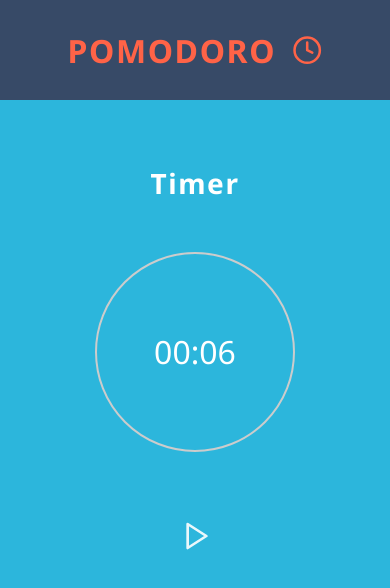
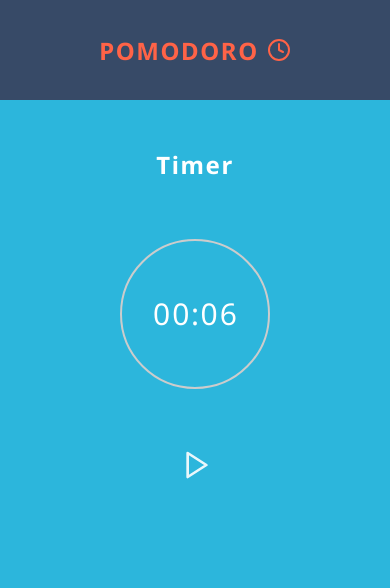
Before and after one commit to Rykasa/pomodoro-timer, a React (Vite) app: page / in a window 390 px wide. Shown: the top 588 px of the page. Built offline with nearby package versions, Linux system fonts and the light colour scheme.

Commit message:
make it  responsive

```diff
--- a/src/components/Countdown/styles.ts
+++ b/src/components/Countdown/styles.ts
@@ -4,14 +4,30 @@ export const Container = styled.div`
   display: flex;
   align-items: center;
   justify-content: center;
+
+  font-size: 2rem;
+
+  @media (max-width: 800px){
+    font-size: 1.875rem;
+  }
 `;
 
-export const MinutesWrap = styled.div``;
+export const MinutesWrap = styled.div`
+  display: flex;
+  align-items: center;
+  gap: 2px;
+`;
 
 export const Minute = styled.span``;
 
-export const Divisor = styled.span``;
+export const Divisor = styled.span`
+  margin: 0 .1rem;
+`;
 
-export const SecondsWrap = styled.div``;
+export const SecondsWrap = styled.div`
+  display: flex;
+  align-items: center;
+  gap: 2px;
+`;
 
 export const Second = styled.span``;
--- a/src/components/Header/styles.ts
+++ b/src/components/Header/styles.ts
@@ -4,16 +4,24 @@ export const Header = styled.header`
   display: flex;
   align-items: center;
   justify-content: center;
-  gap: 1rem;
+  gap: .5rem;
   background-color: var(--color-1);
   width: 100%;
   color: tomato;
   height: 100px;
   font-size: 1.9rem;
+
+  @media (max-width: 800px){
+    font-size: 1.5rem;
+  }
 `;
 
 export const Title = styled.h3`
   font-size: 2rem;
   text-transform: uppercase;
   letter-spacing: .1rem;
+
+  @media (max-width: 800px){
+    font-size: 1.5rem;
+  }
 `;
--- a/src/components/Timer/index.tsx
+++ b/src/components/Timer/index.tsx
@@ -10,7 +10,7 @@ export function Timer(){
   return(
     <C.Container>
           <C.TimerHeading>Timer</C.TimerHeading>
-          {hadBreak && 'Take a break'}
+          {hadBreak && <C.BreakTitle>Take a break</C.BreakTitle>}
           <C.TimeWrapper>
             <C.ProgressBar isActive={isActive} hadBreak={hadBreak} />
             <C.Countdown>
@@ -19,12 +19,12 @@ export function Timer(){
           </C.TimeWrapper>
         <C.BtnContainer>
             {isActive ? (
-              <C.Button onClick={stopCountdown}>
+              <C.Button onClick={stopCountdown}  className={isActive ? 'active' : ''}>
                 <FiX />
               </C.Button>
             ) : (
-              <C.Button onClick={startCountdown}>
-                <FiPlay className="play-icon" />
+              <C.Button onClick={startCountdown} className={isActive ? 'active' : ''}>
+                <FiPlay className='play-icon' />
               </C.Button>
             )}
         </C.BtnContainer>
--- a/src/components/Timer/styles.ts
+++ b/src/components/Timer/styles.ts
@@ -15,16 +15,30 @@ export const TimerHeading = styled.h2`
   letter-spacing: .1rem;
   text-transform: capitalize;
   font-size: 1.75rem;
-  margin-top: 4rem;
+  margin-top: 3rem;
   margin-bottom: 2rem;
+
+  @media (max-width: 800px){
+    font-size: 1.5rem;
+  }
+`;
+
+export const BreakTitle = styled.span`
+  color: #fff;
+  font-size: 0.875rem;
+  text-transform: uppercase;
+  letter-spacing: .1rem;
 `;
 
 export const TimeWrapper = styled.div`
-  font-size: 2rem;
   display: flex;
   align-items: center;
   justify-content: center;
   margin: 6rem;
+
+  @media (max-width: 800px){
+    margin: 5rem;
+  }
 `;
 
 export const ProgressBar = styled.div<{isActive: boolean, hadBreak: boolean}>`
@@ -34,6 +48,11 @@ export const ProgressBar = styled.div<{isActive: boolean, hadBreak: boolean}>`
   width: 200px;
   height: 200px;
   position: absolute;
+
+  @media (max-width: 800px){
+    width: 150px;
+    height: 150px;
+  }
 
   :before{
     content: '';
@@ -61,15 +80,14 @@ export const ProgressBar = styled.div<{isActive: boolean, hadBreak: boolean}>`
 
 export const Countdown = styled.span`
   color: #fff;
-  z-index: 10;
 `;
 
 export const BtnContainer = styled.div`
-  display: flex;
-  align-items: center;
-  justify-content: center;
-  gap: 2rem;
   margin-top: 2rem;
+
+  @media (max-width: 800px){
+    margin-top: 1rem;
+  }
 `;
 
 export const Button = styled.button`
@@ -92,7 +110,8 @@ export const Button = styled.button`
     opacity: 0.9;
   }
 
-  :hover{
+  &:hover,
+  &.active{
     border-color: #fff;
 
     .play-icon{
```
